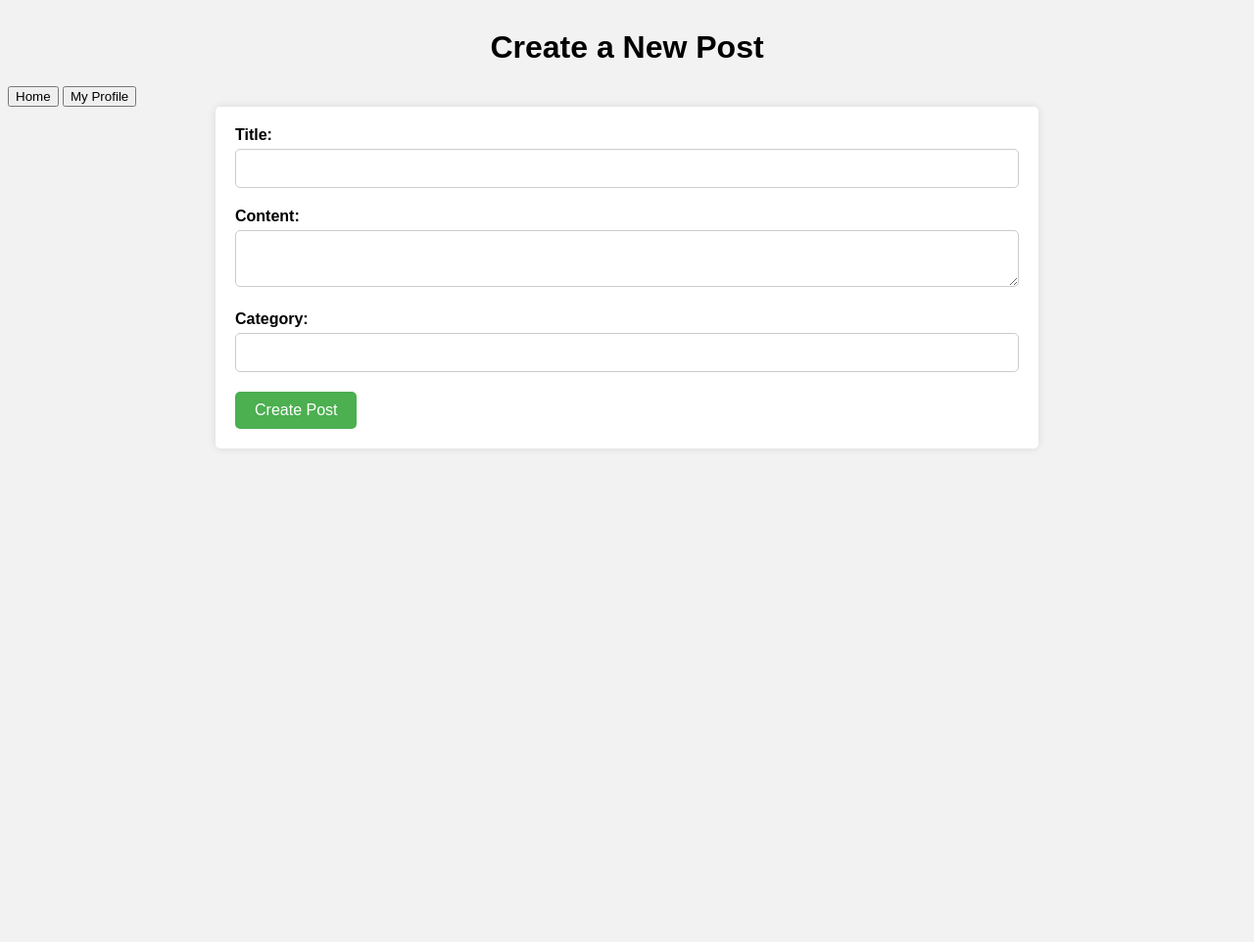
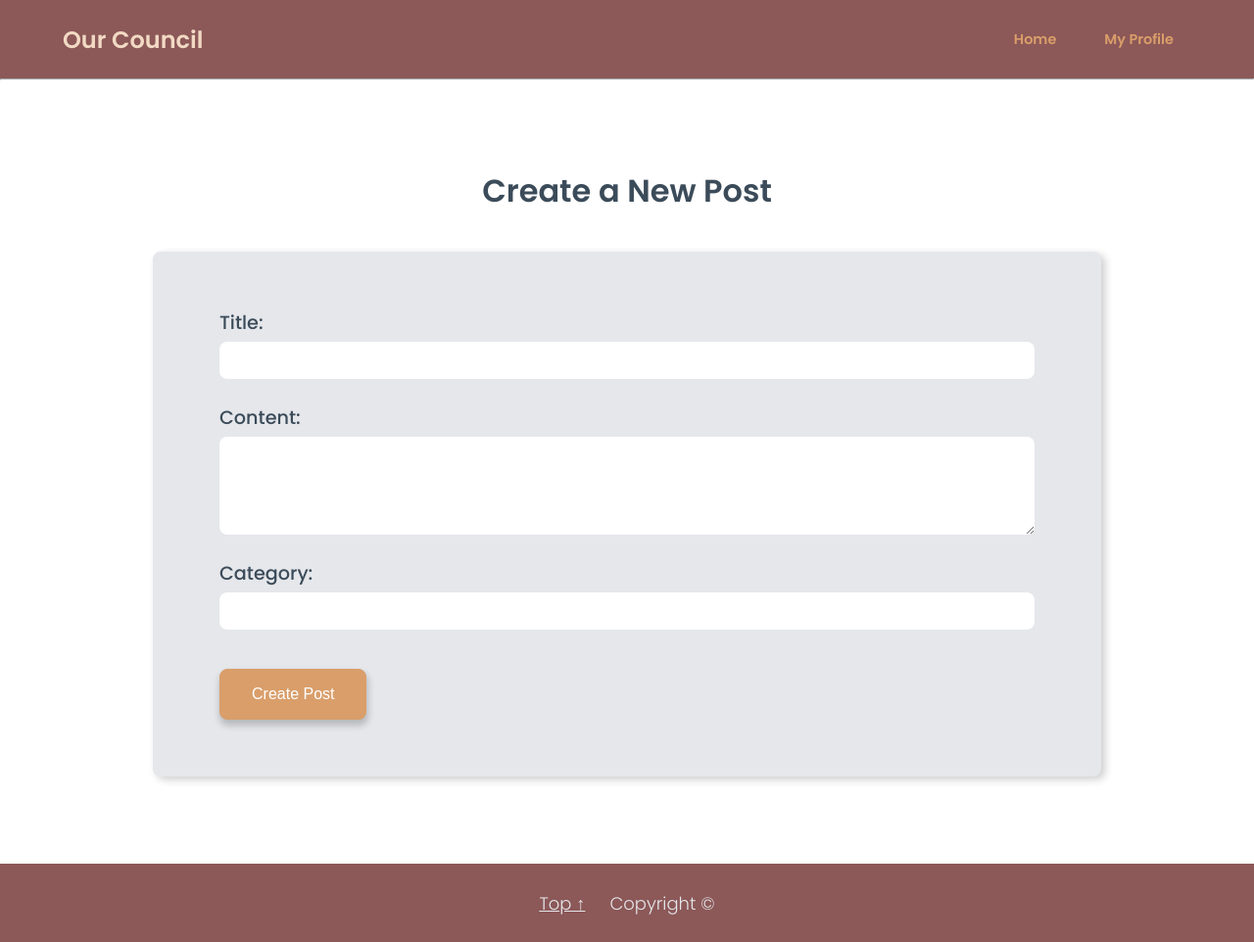
Before and after one commit to MHaroonNasir/Project2-CouncilApp-titanic-float-none, a plain HTML site: page client/createPost.html in a window 1280 px wide. Shown: the whole page at 98% size. Before the commit the page ends 800 px from the top, so only its background shows below. Drawn offline with Linux system fonts and the light colour scheme.

Commit message:
styles create post page

```diff
--- a/client/assets/css/createPost.css
+++ b/client/assets/css/createPost.css
@@ -1,17 +1,181 @@
+* {
+  margin: 0;
+  padding: 0;
+}
+
+body,
+html {
+  font-family: "Poppins", sans-serif;
+  height: 100vh;
+}
+
+.index-header {
+  background-color: #8c5858;
+  height: 10vh;
+}
+
+/* .nav-line {
+  border: 3px solid #8c5858;
+} */
+
+nav {
+  display: flex;
+  align-items: center;
+  justify-content: space-between;
+}
+
+.nav-links {
+  display: flex;
+  gap: 30px;
+  align-items: center;
+  margin-right: 5%;
+}
+
+.logo > a {
+  color: #f2dac4;
+  text-decoration: none;
+  font-weight: 600;
+  font-size: 1.5rem;
+}
+
+.logo {
+  display: block;
+  margin-left: 5%;
+}
+
+.home-link {
+  color: #d99e6a;
+  font-size: 0.9rem;
+  text-decoration: none;
+  font-weight: bold;
+  background-color: #8c5858;
+  padding: 8px 16px;
+  border-radius: 4px;
+}
+
+.profile-link {
+  color: #d99e6a;
+  text-decoration: none;
+  font-size: 0.9rem;
+  padding-right: 20px;
+  font-weight: bold;
+  border: 2px solid #8c5858;
+  padding: 7px 16px;
+  border-radius: 4px;
+}
+
+.profile-link:hover {
+  color: #f2dac4;
+}
+
+.home-link:hover {
+  color: #f2dac4;
+}
+
+.box-create {
+  display: flex;
+  flex-direction: column;
+  justify-content: center;
+  align-items: center;
+  height: 100%;
+}
+
+#createPost-form {
+  display: flex;
+  flex-direction: column;
+  gap: 25px;
+}
+
+.input-field {
+  display: flex;
+  flex-direction: column;
+  color: #3b4b59;
+  font-size: 1.2rem;
+}
+
+.title-create {
+  color: #3b4b59;
+  margin-bottom: 3%;
+}
+
+.textarea-box {
+  height: 100px;
+  border-radius: 8px;
+  border: none;
+}
+
+.input-box {
+  height: 38px;
+  border-radius: 8px;
+  border: none;
+}
+
+.labels {
+  margin-bottom: 5px;
+}
+
+.btn-create {
+  padding: 16px 32px;
+  border-radius: 8px;
+  border: 1px solid #d99e6a;
+  background-color: #d99e6a;
+  color: #fff;
+  font-size: 1rem;
+  font-weight: 400;
+  box-shadow: 1px 5px 7px 1px rgba(0, 0, 0, 0.2);
+  cursor: pointer;
+  margin-top: 15px;
+}
+
+.btn-create:hover {
+  font-size: 1.1rem;
+}
+
+.form-container {
+  display: flex;
+  flex-direction: column;
+  justify-content: center;
+  width: 65%;
+  height: 50%;
+  padding: 68px;
+  background-color: #e5e7eb;
+  border-radius: 8px;
+  box-shadow: 4px 3px 9px rgba(0, 0, 0, 0.2);
+}
+
+footer {
+  height: 10vh;
+  background-color: #8c5858;
+  display: flex;
+  justify-content: center;
+  gap: 25px;
+  position: relative;
+  bottom: 0;
+  width: 100%;
+}
+
+footer h6,
+footer h6 a {
+  color: #e5e7eb;
+  font-size: 18px;
+  align-self: center;
+  font-weight: 300;
+}
+
 /* apply a style to the body tag */
-body {
+/* body {
     background-color: #f2f2f2;
     font-family: Arial, sans-serif;
-  }
+  } */
 
 /* style the h1 tag */
-  h1 {
+/* h1 {
     text-align: center;
     margin-top: 30px;
-  }
+  } */
 
 /* style the form tag */
-  form {
+/* form {
     width: 80%;
     max-width: 800px;
     margin: 0 auto;
@@ -19,18 +183,18 @@ body {
     padding: 20px;
     border-radius: 5px;
     box-shadow: 0 0 10px rgba(0, 0, 0, 0.1);
-  }
+  } */
 
 /* style the label tags */
-  label {
+/* label {
     font-size: 16px;
     font-weight: bold;
     display: block;
     margin-bottom: 5px;
-  }
+  } */
 
 /* style the input and textarea tags */
-  input[type="text"],
+/* input[type="text"],
   textarea {
     width: 100%;
     padding: 10px;
@@ -39,10 +203,10 @@ body {
     font-size: 16px;
     margin-bottom: 20px;
     box-sizing: border-box;
-  }
+  } */
 
 /* style the button tag */
-  button[type="submit"] {
+/* button[type="submit"] {
     background-color: #4CAF50;
     color: #fff;
     padding: 10px 20px;
@@ -50,16 +214,16 @@ body {
     border-radius: 5px;
     font-size: 16px;
     cursor: pointer;
-  }
+  } */
 
 /* add hover effect to the button */
-  button[type="submit"]:hover {
+/* button[type="submit"]:hover {
     background-color: #3e8e41;
-  }
+  } */
 
 /* add a class to style the error message */
-  .error {
+/* .error {
     color: red;
     font-size: 14px;
     margin-top: 5px;
-  }
+  } */
--- a/client/assets/css/style.css
+++ b/client/assets/css/style.css
@@ -6,7 +6,6 @@
 body,
 html {
   font-family: "Poppins", sans-serif;
-  /* height: 100%; */
 }
 
 .index-header {
--- a/client/createPost.html
+++ b/client/createPost.html
@@ -1,34 +1,79 @@
 <!DOCTYPE html>
 <html lang="en">
   <head>
-    <meta charset="UTF-8">
-    <meta http-equiv="X-UA-Compatible" content="IE=edge">
-    <meta name="viewport" content="width=device-width, initial-scale=1.0">
-    <link rel="stylesheet" href="assets/css/createPost.css">
+    <meta charset="UTF-8" />
+    <meta http-equiv="X-UA-Compatible" content="IE=edge" />
+    <meta name="viewport" content="width=device-width, initial-scale=1.0" />
+    <link rel="stylesheet" href="assets/css/createPost.css" />
+    <link rel="stylesheet" href="./assets/css/style.css" />
+    <link rel="preconnect" href="https://fonts.googleapis.com" />
+    <link rel="preconnect" href="https://fonts.gstatic.com" crossorigin />
+    <link
+      href="https://fonts.googleapis.com/css2?family=Poppins:ital,wght@0,200;0,300;0,500;0,600;1,300&display=swap"
+      rel="stylesheet"
+    />
     <script src="assets/js/createPost.js" defer></script>
     <title>Create a New Post</title>
     <!DOCTYPE html>
+  </head>
   <body>
-      <h1>Create a New Post</h1>
-      <a href="index.html"><button type="button">Home</button></a>
-      <a href="userProfile.html"><button type="button">My Profile</button></a>
-
+    <header>
+      <nav class="index-header">
+        <div class="logo">
+          <a href="#">Our Council</a>
+        </div>
+        <div class="nav-links">
+          <a class="home-link" href="index.html"> Home </a>
+          <a class="profile-link" href="userProfile.html"> My Profile </a>
+        </div>
+      </nav>
+      <hr class="nav-line" />
+    </header>
+    <div class="box-create">
+      <h1 class="title-create">Create a New Post</h1>
+      <div class="form-container">
         <form id="createPost-form">
-        <div>
-          <label for="title">Title:</label>
-          <input type="text" id="title" name="title" required>
+          <div class="input-field">
+            <label class="labels" for="title">Title:</label>
+            <input
+              class="input-box"
+              type="text"
+              id="title"
+              name="title"
+              required
+            />
+          </div>
+          <div class="input-field">
+            <label class="labels" for="content">Content:</label>
+            <textarea
+              class="textarea-box"
+              type="text"
+              id="content"
+              name="content"
+              required
+            ></textarea>
+          </div>
+          <div class="input-field">
+            <label class="labels" for="category">Category:</label>
+            <input
+              class="input-box"
+              type="text"
+              id="category"
+              name="category"
+              required
+            />
           </div>
           <div>
-          <label for="content">Content:</label>
-          <textarea type="text" id="content" name="content" required></textarea>
-        </div>
-        <div>
-          <label for="category">Category:</label>
-          <input type="text" id="category" name="category" required>
-        </div>
-        <div>
-          <button type="submit">Create Post</button>
+            <button class="btn-create" type="submit">Create Post</button>
           </div>
         </form>
+      </div>
+    </div>
+    <footer>
+      <h6>
+        <a href="index.html">Top ↑</a>
+      </h6>
+      <h6>Copyright ©</h6>
+    </footer>
   </body>
 </html>
```
Also changed, not shown: client/index.html (+0 -2 lines). Lines whose indentation alone changed are shown as unchanged.
